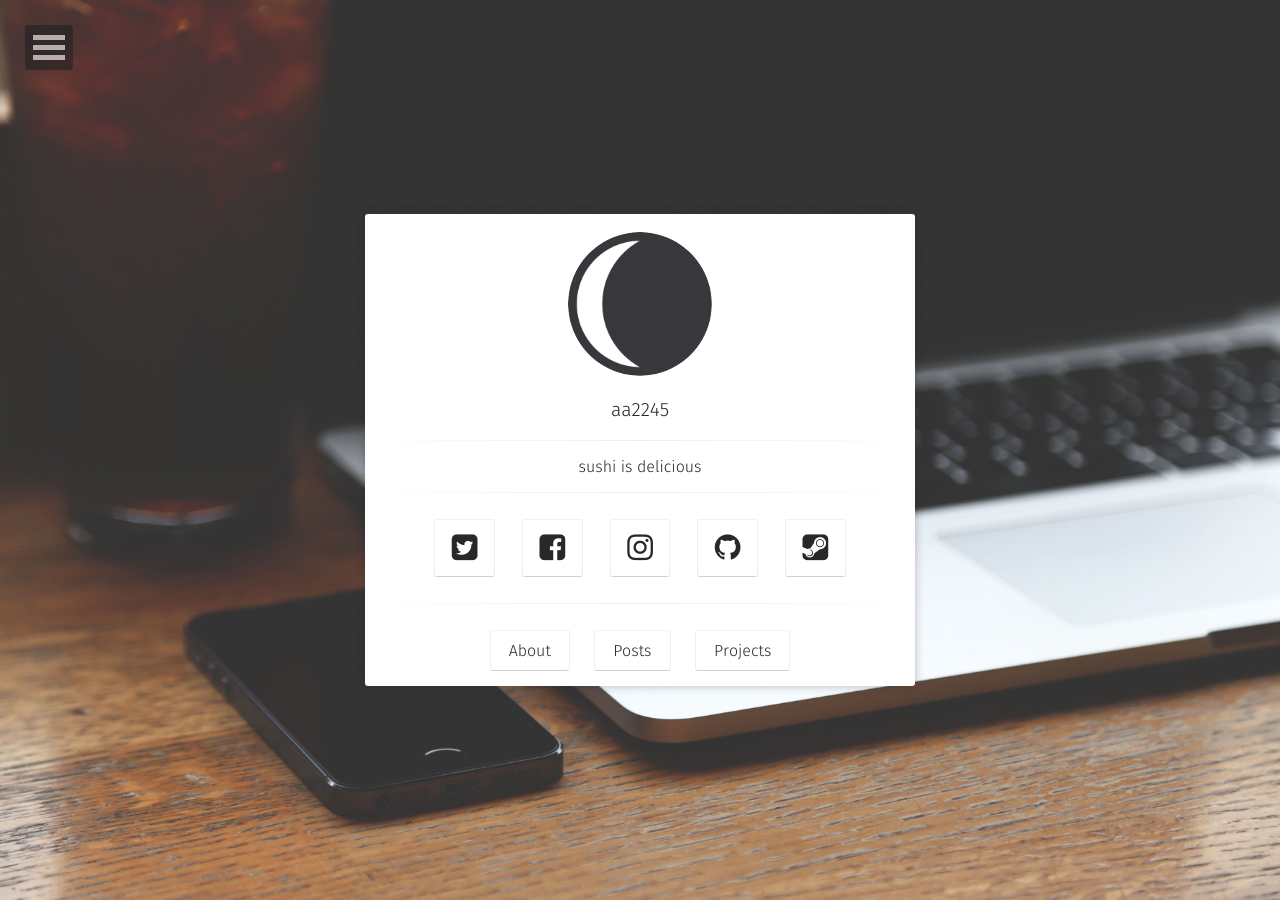
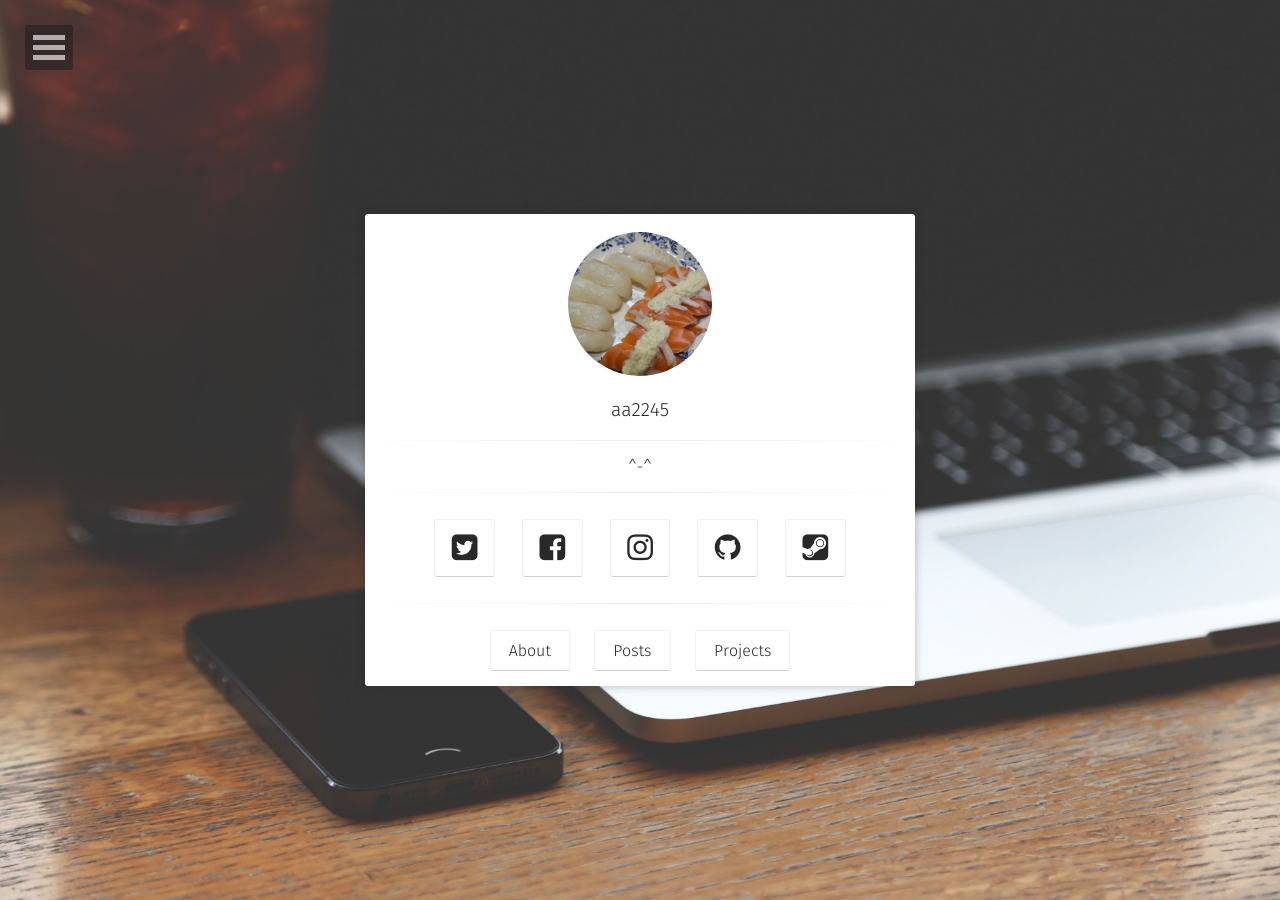
Before and after one commit to aa2245/aa2245.github.com, a Jekyll site: the page built from index.html, in a window 1280 px wide. Built offline with Jekyll 4.4.1, drawn with Linux system fonts in a browser that asks for light colours; some web fonts are replaced.

Commit message:
Update _config.yml

```diff
--- a/_config.yml
+++ b/_config.yml
@@ -1,10 +1,10 @@
 # Site
 title:              aa2245
-bio:                'sushi is delicious'
+bio:                '^-^'
 description:        "Moon is a minimal, one column jekyll theme for your blog."
 reading_time:       true
 words_per_minute:   200
-logo:               'assets/img/logo.png'
+logo:               'assets/img/20240714_182905.jpg'
 background:         'assets/img/placeholder-big.jpg'
 tiled_bg:           false   # Set this true if you want to tile your background image, otherwise it will be covered
 locale:             en_US
```
